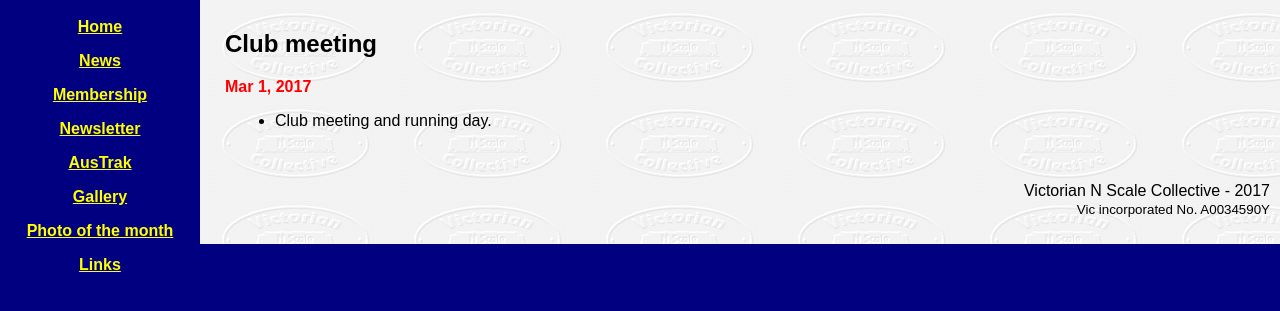
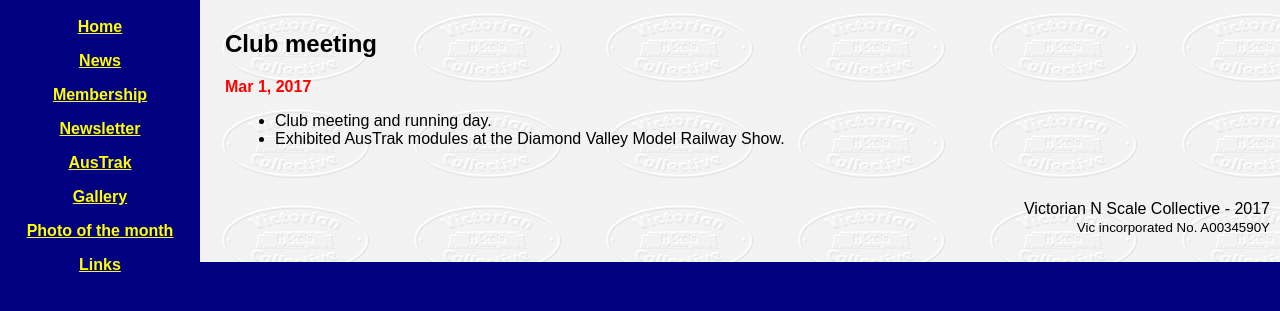
Before and after one commit to vnsc/vnsc.github.io, a Jekyll site: the page built from _posts/2017-03-01-meeting.md, in a window 1280 px wide. Shown: the top 311 px of the page. Built offline with Jekyll 4.4.1, drawn with Linux system fonts in a browser that asks for light colours.

Commit message:
Update for exhibition

```diff
--- a/_posts/2017-03-01-meeting.md
+++ b/_posts/2017-03-01-meeting.md
@@ -6,3 +6,4 @@ category: news
 ---
 
 * Club meeting and running day.
+* Exhibited AusTrak modules at the Diamond Valley Model Railway Show.
```
